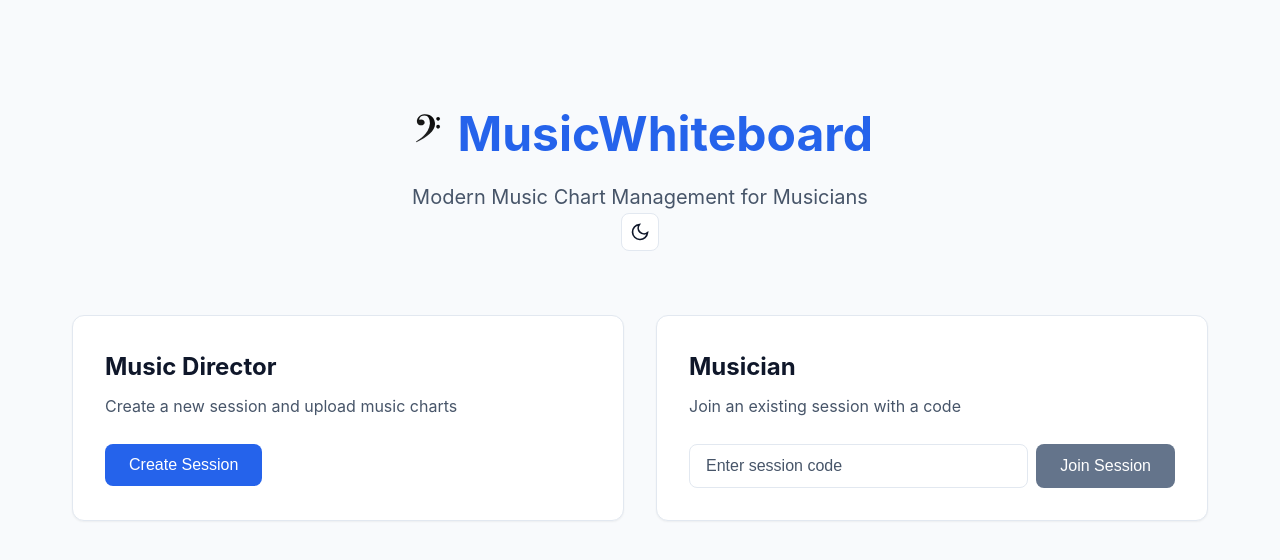
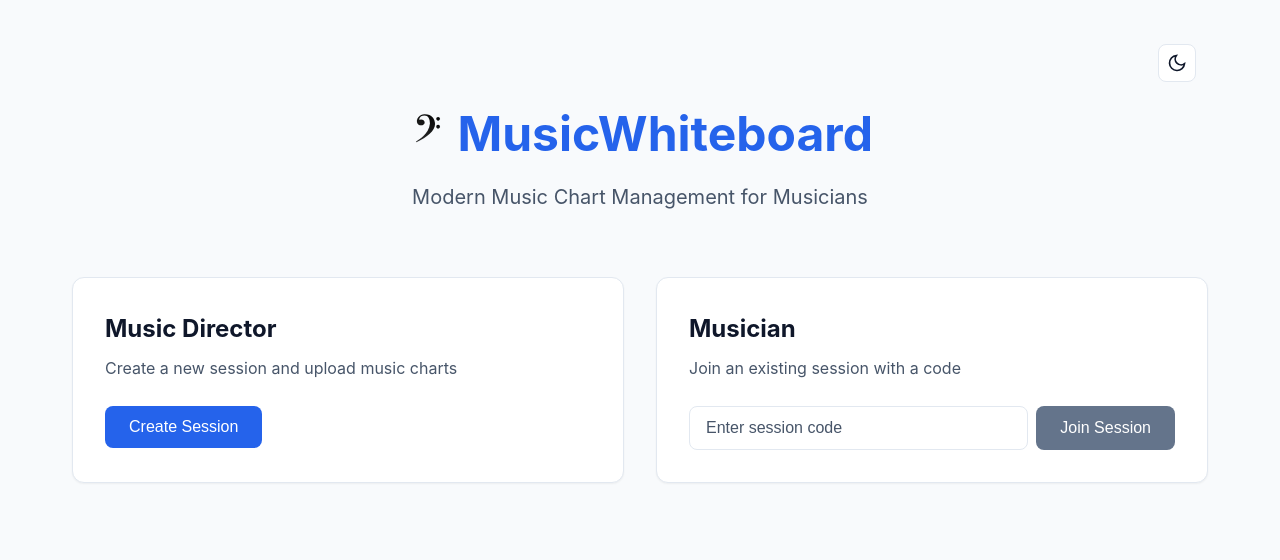
Before and after one commit to KingTeky/MyWhiteboard, a plain HTML site: page index.html in a window 1280 px wide. Drawn offline with nearby package versions, Linux system fonts and the light colour scheme.

Commit message:
style(ui): pin theme-toggle to top-right of page headers (landing/upload/viewer)

```diff
--- a/styles.css
+++ b/styles.css
@@ -390,6 +390,22 @@ input[type="text"]::placeholder {
     align-items: center;
 }
 
+/* Ensure the theme toggle sits at the top-right of pages where it's present
+   (landing header, upload page-header, and viewer header). We make the
+   header containers positioned so the absolute toggle positions correctly. */
+header, .page-header, .viewer-header {
+    position: relative;
+}
+
+header .theme-toggle,
+.page-header .theme-toggle,
+.viewer-header .theme-toggle {
+    position: absolute;
+    top: 12px;
+    right: 12px;
+    z-index: 20;
+}
+
 /* Small session code display under the viewer controls */
 .viewer-session-code {
     text-align: right;
```
